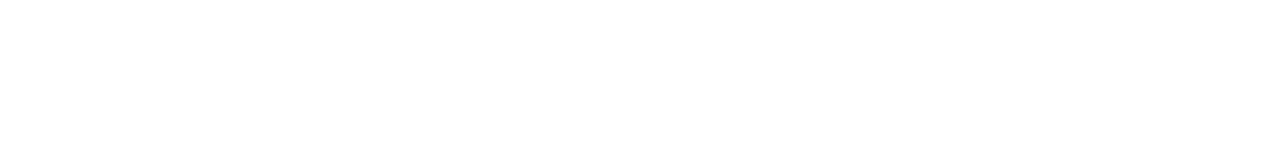
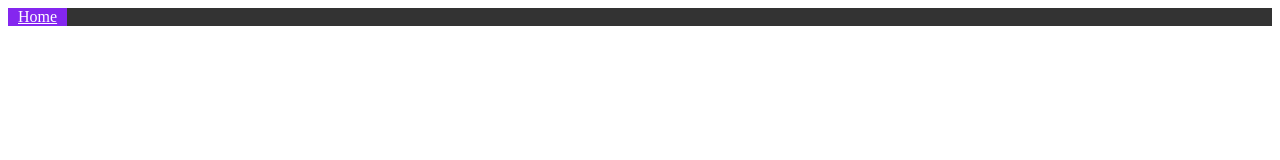
Before and after one commit to Johari19/Youtube, a plain HTML site: page Website/index.html in a window 1280 px wide. Drawn offline with Linux system fonts and the light colour scheme.

Commit message:
Add files via upload

```diff
--- a/Website/index.html
+++ b/Website/index.html
@@ -7,14 +7,18 @@
   </head>
   <body>
     <header>
-
+      <div class="NavBar">
+        <ul>
+          <li id="Home">
+            <a href="./index.html">Home</a>
+          </li>
+        </ul>
+      </div>
 
     </header>
     <main>
 
+
     </main>
-
-
-
   </body>
 </html>
--- a/Website/main.css
+++ b/Website/main.css
@@ -0,0 +1,21 @@
+.NavBar{
+  display: block;
+}
+
+div.NavBar ul {
+  list-style-type: : none;
+  margin: 0;
+  padding: 0;
+  overflow: hidden;
+  background-color: #333;
+}
+#Home a{
+  background-color: #8426ef;
+  color: white;
+  padding: 10px;
+
+}
+
+li#Home {
+  width: 59px;
+}
```
